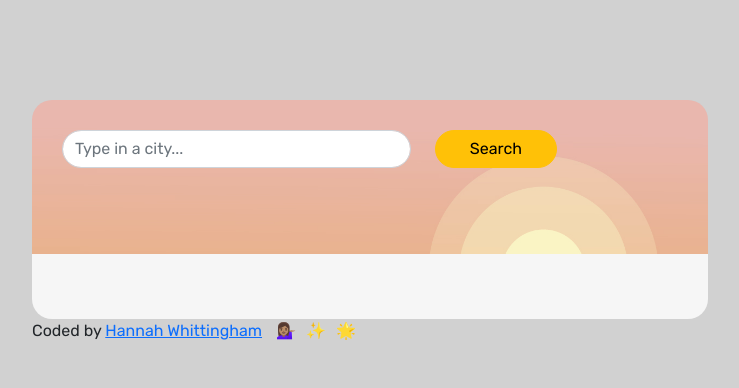
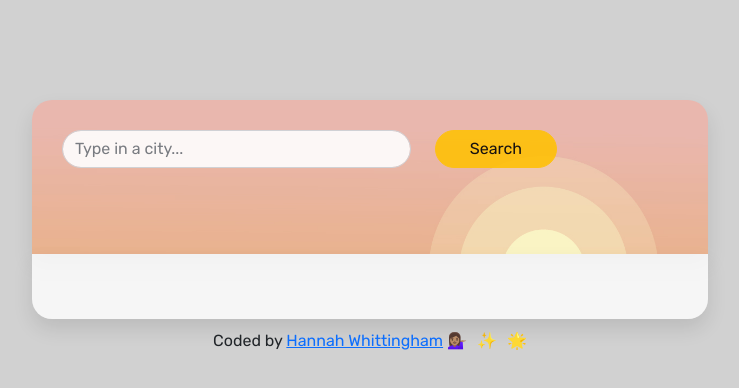
Before and after one commit to Tanaie/Shecodes-2nd-project, a plain HTML site: page index.html in a window 1280 px wide. Shown: the whole page, without its empty margins (270-1009 px from the left). Drawn offline with nearby package versions, Linux system fonts and the light colour scheme; no server answers.

Commit message:
Drop shadows, button opacity and footer
Made all those changes!

```diff
--- a/index.html
+++ b/index.html
@@ -60,7 +60,7 @@
             target="_blank"
             >Hannah Whittingham</a
           >
-          <span class="sass">💁🏽‍♀️</span><span class="sass">✨</span
+          <span>💁🏽‍♀️</span><span class="sass">✨</span
           ><span class="sass">🌟</span>
         </p>
       </footer>
--- a/src/styles.css
+++ b/src/styles.css
@@ -16,6 +16,7 @@ body {
   background-size: cover;
   padding: 30px 30px 30px 30px;
   border-radius: 20px 20px 0px 0px;
+  box-shadow: 0 10px 20px rgba(0, 0, 0, 0.1);
 }
 
 #search-form {
@@ -28,6 +29,7 @@ body {
 
 .s-button {
   border-radius: 30px 30px 30px 30px;
+  opacity: 90%;
 }
 
 h2 {
@@ -50,6 +52,12 @@ h1 {
   padding: 25px 25px 40px 30px;
   border-radius: 0px 0px 20px 20px;
   text-align: center;
+  box-shadow: 0 10px 20px rgba(0, 0, 0, 0.1);
+}
+
+footer {
+  padding-top: 10px;
+  text-align: center;
 }
 
 .sass {
```
